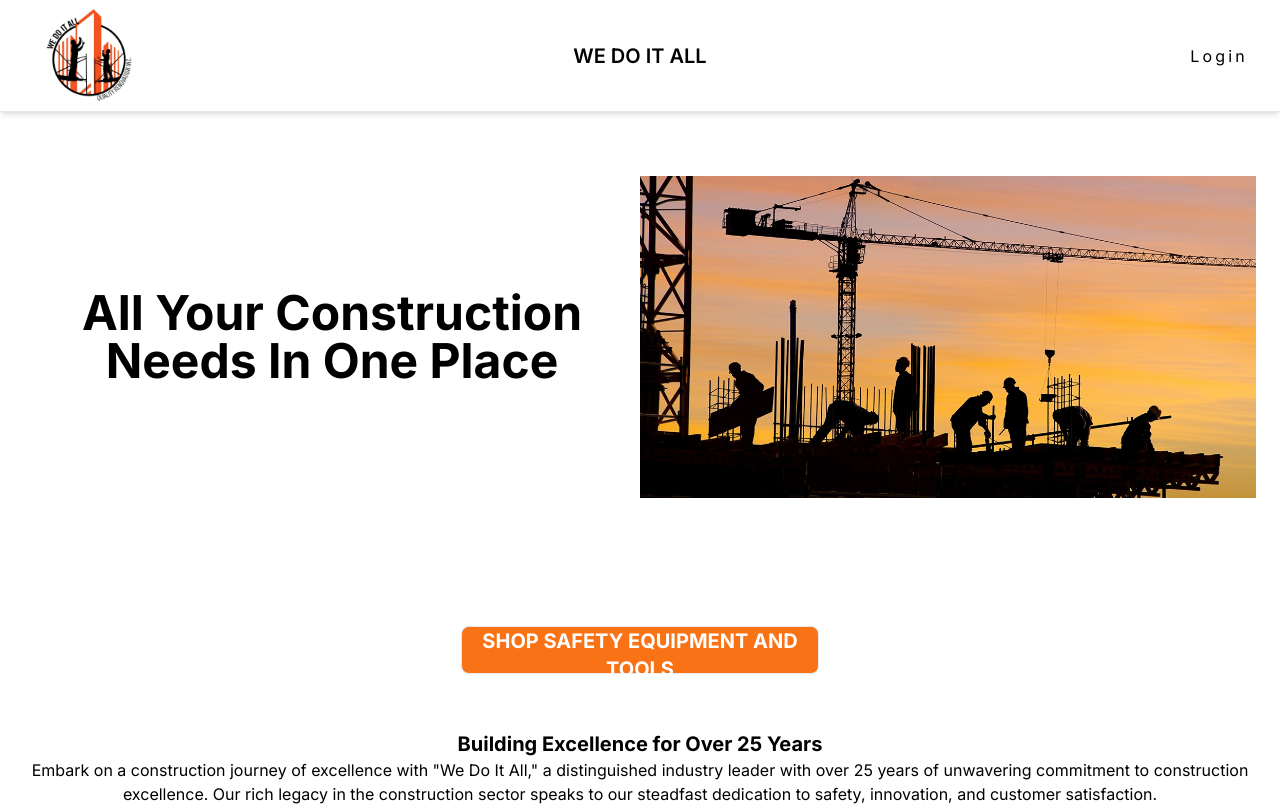
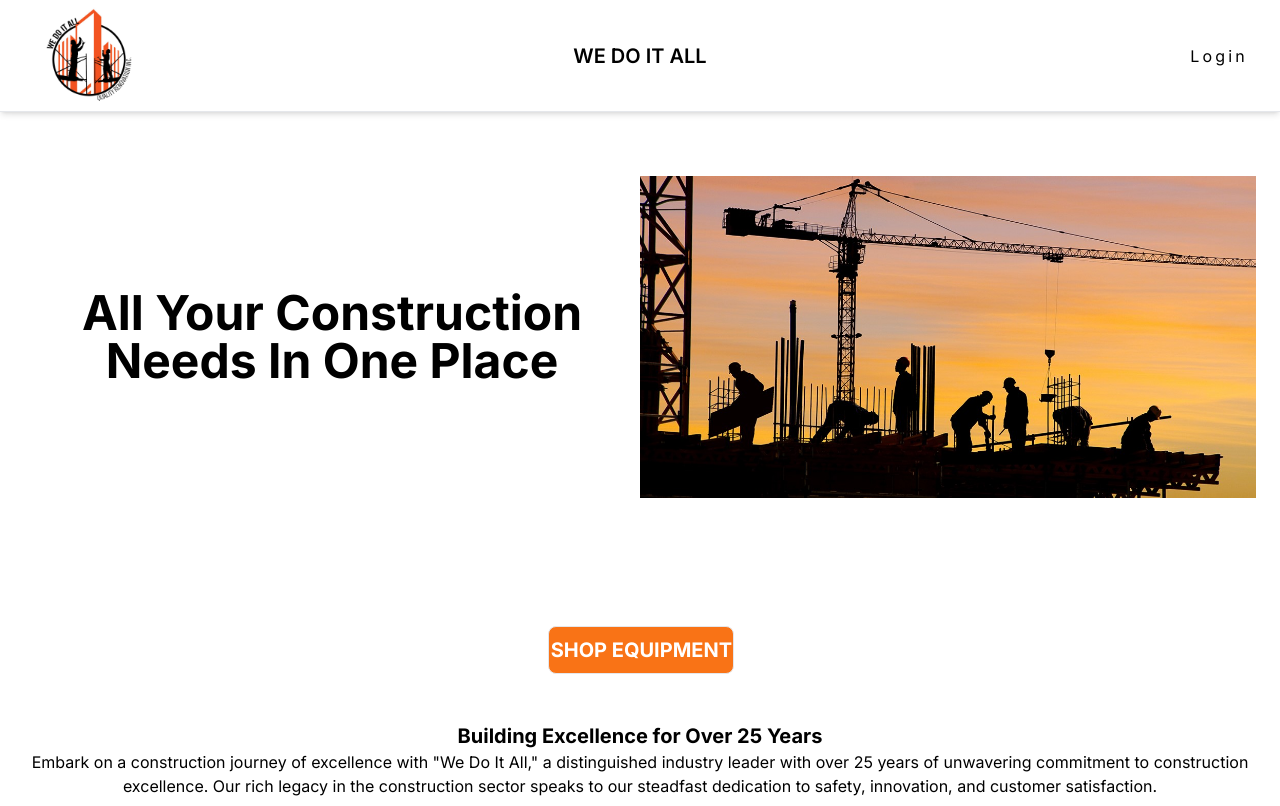
Before and after one commit to Alanl101/WDIA, a Next.js app: page / in a window 1280 px wide. Shown: the top 806 px of the page. Built offline with nearby package versions, Linux system fonts and the light colour scheme; no server answers.

Commit message:
Small changes

```diff
--- a/app/page.tsx
+++ b/app/page.tsx
@@ -30,7 +30,7 @@ export default function Home() {
         </div>
 
         <Link href="/shop">
-          <button className="w-5/6 h-12 bg-orange-500 border mx-5 font-bold text-xl text-white rounded-lg hover:bg-orange-600 ">SHOP SAFETY EQUIPMENT AND TOOLS</button>
+          <button className="w-5/6 h-12 bg-orange-500 border mx-5 font-bold text-xl text-white rounded-lg hover:bg-orange-600 ">SHOP EQUIPMENT</button>
         </Link>
 
 
```
